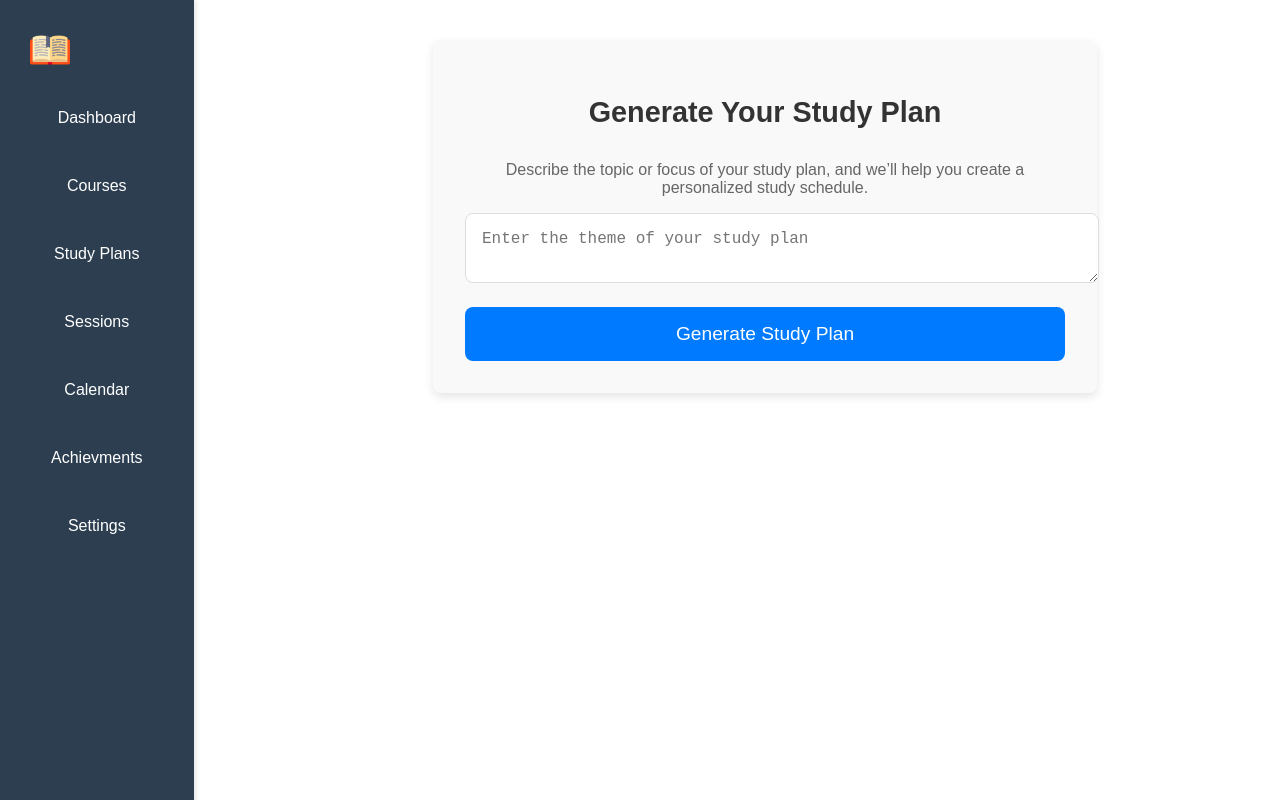
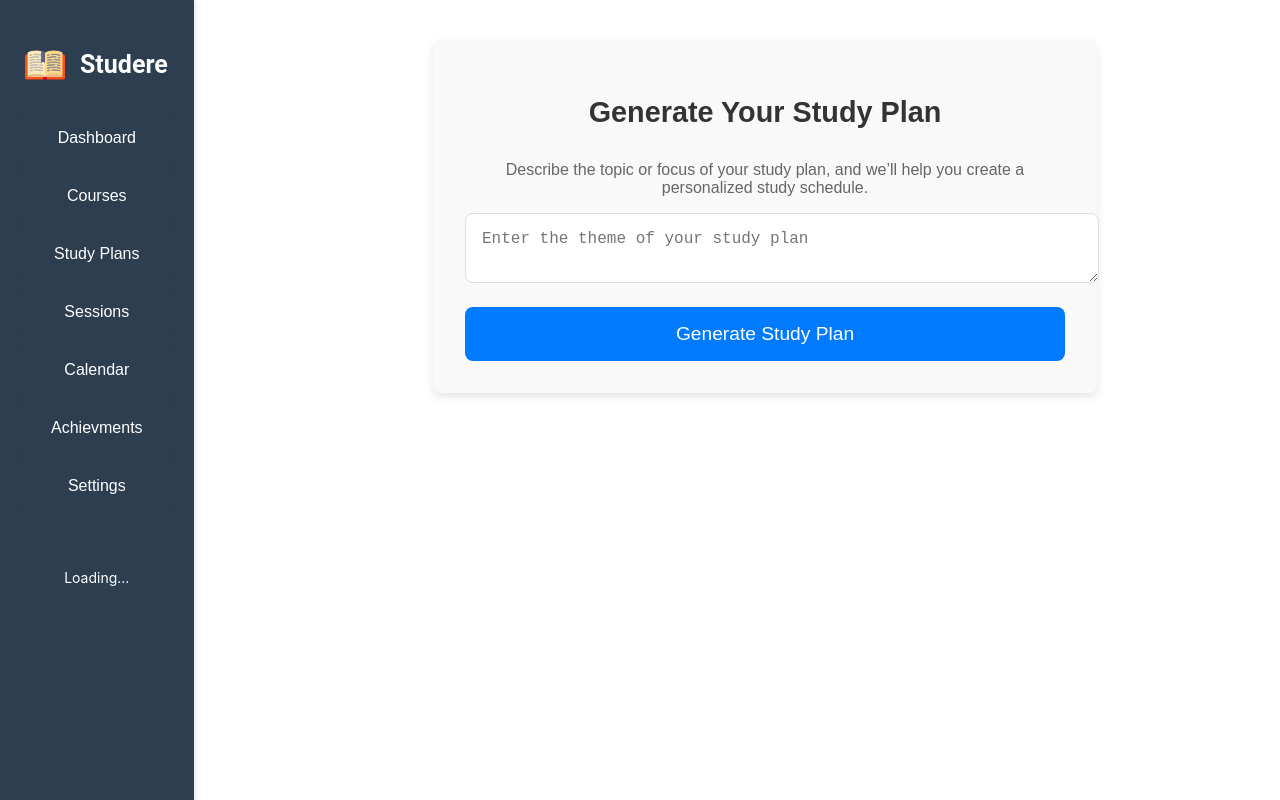
Before and after one commit to fernandals/Studere-School-Planner, a Next.js app in the folder frontend/: page /plans in a window 1280 px wide. Built offline with nearby package versions, Linux system fonts and the light colour scheme; no server answers.

Commit message:
fixing sidebar

```diff
--- a/frontend/src/components/sidebar.tsx
+++ b/frontend/src/components/sidebar.tsx
@@ -1,3 +1,5 @@
+import { useEffect, useState } from "react";
+
 import Link from 'next/link';
 import Image from 'next/image';
 
@@ -5,10 +7,20 @@ import styles from '@/styles/sidebar.module.css';
 import appLogo from '../../public/images/icon.png';
 
 const Sidebar = () => {
+  const [email, setEmail] = useState(null);
+
+  useEffect(() => {
+    // Replace with actual API endpoint!
+    fetch("/api/user")
+      .then((res) => res.json())
+      .then((data) => setEmail(data.email));
+  }, []);
+
   return (
       <div className={styles.sidebar}>
         <div className={styles.logo}>
           <Image src={appLogo} alt="An open book, the app icon." className={styles.icon} />
+          <p className={styles.appName}>Studere</p>
         </div>
 
         <div className={styles.navigation}>
@@ -40,6 +52,12 @@ const Sidebar = () => {
             <button className={styles.button}>Settings</button>
           </Link>
         </div>
+
+        <div className={styles.userInfo}>
+          <a href="/account" className={styles.email}>
+            {email ? <p className={styles.email}>User Email: {email}</p> : <p className={styles.email}>Loading...</p>}
+          </a>
+        </div>
       </div>
   );
 };
--- a/frontend/src/styles/sidebar.module.css
+++ b/frontend/src/styles/sidebar.module.css
@@ -8,14 +8,22 @@
 }
 
 .logo {
-  justify-content: center;
-  text-align: left;
-  padding: 10px;
+  display: flex;
+  align-items: center;
+  padding: 5px;
 }
 
 .icon {
   width: 40px;
   height: 40px;
+  margin-right: 15px;
+}
+
+.appName {
+  color: white; /* Makes the text white */
+  font-size: 25px; /* Adjust to your preference */
+  font-weight: bold; /* Makes the text bold for better visibility */
+  font-family: 'Roboto', sans-serif; /* Choose a clean, modern font */
 }
 
 .navigation {
@@ -27,7 +35,7 @@
 .button {
   width: 100%;
   padding: 15px;
-  margin: 10px 0;
+  margin: 5px 0;
   background-color: #2C3E50ff; /* Blue button color */
   color: white;
   border: none;
@@ -39,3 +47,20 @@
 .button:hover {
   background-color: #819595ff;
 }
+
+.userInfo {
+  bottom: 0;
+  text-align: center;
+  padding: 40px;
+}
+
+.email {
+  color: white;
+  font-size: 14px;
+  text-decoration: none;
+  cursor: pointer;
+}
+
+.email:hover {
+
+}
```
